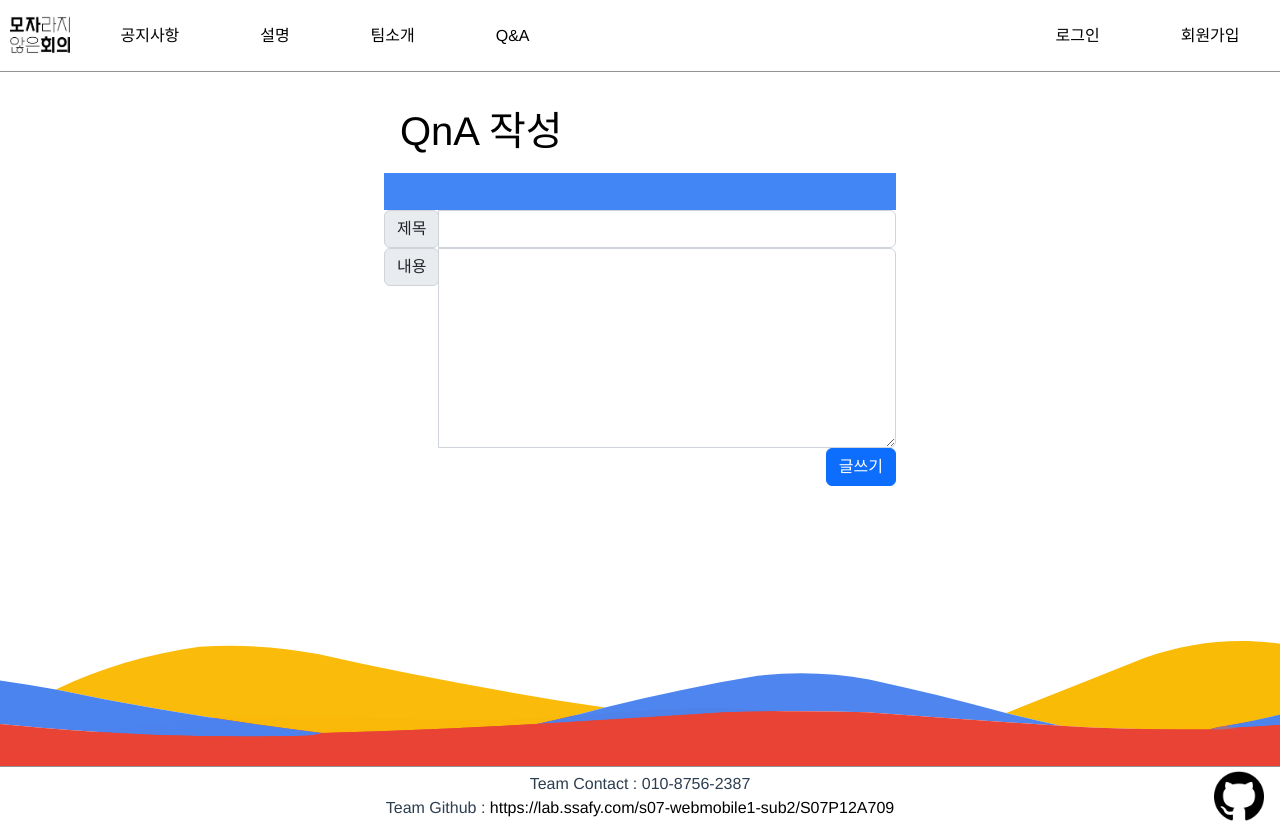
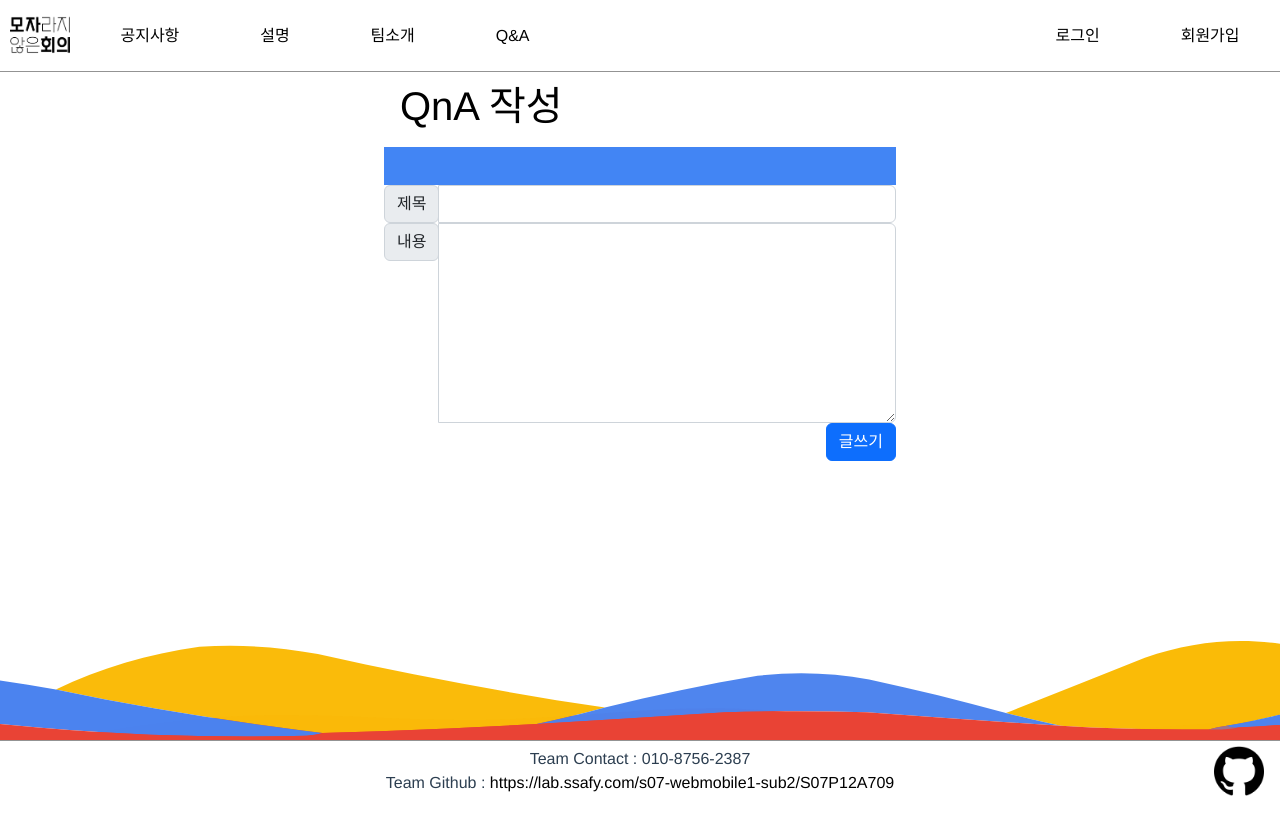
Before and after one commit to gaal94/6-thinking-hats, a Vue app in the folder 6hatsfe/: page /qnawritepage in a window 1280 px wide. After the commit the page ends 800 px from the top, so only its background shows below. Built offline with nearby package versions, Linux system fonts and the light colour scheme.

Commit message:
[FEAT]CSS

```diff
--- a/6hatsfe/src/assets/css/views/main/qna/QnaWritePage.css
+++ b/6hatsfe/src/assets/css/views/main/qna/QnaWritePage.css
@@ -2,7 +2,6 @@
 
 .write-body {
   position:relative;
-	margin-top: 2%;
 	margin-left: 30%;
 	margin-right: 30%;
   height: calc(100% - 72px);
--- a/6hatsfe/src/assets/css/views/main/qna/QnamodifyPage.css
+++ b/6hatsfe/src/assets/css/views/main/qna/QnamodifyPage.css
@@ -1,7 +1,6 @@
 @charset "utf-8";
 
 .write-body {
-	margin-top: 2%;
 	margin-left: 30%;
 	margin-right: 30%;
   height: calc(100% - 72px);
```
